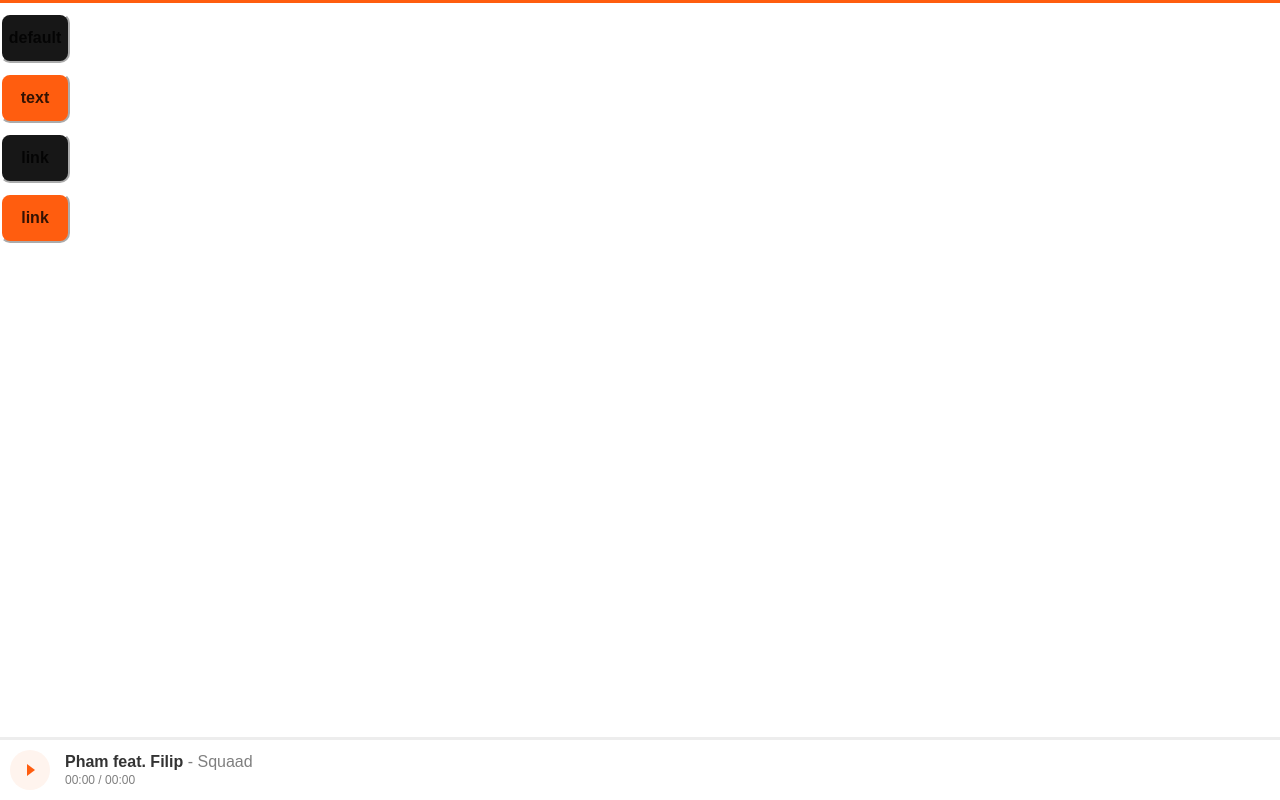
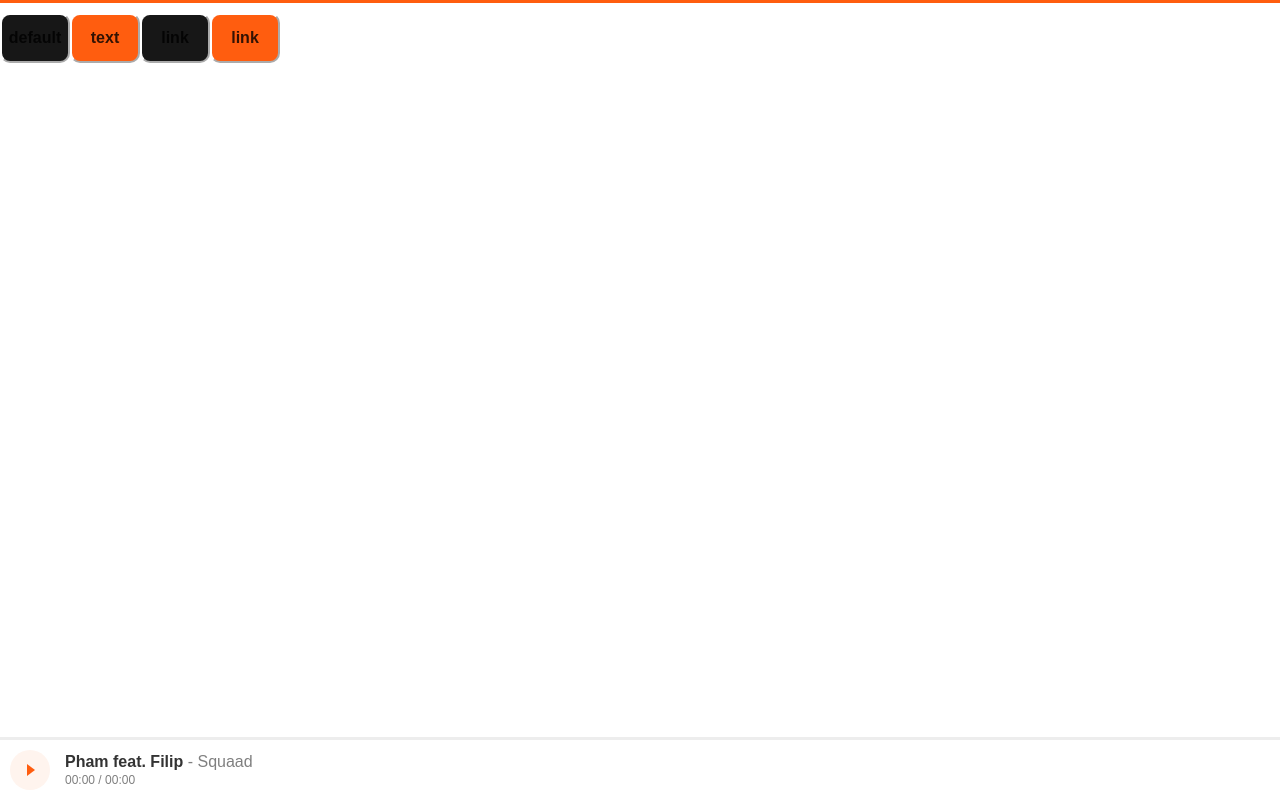
Before and after one commit to akrylo27/DecaLessonsReact, a Next.js app: page / in a window 1280 px wide. Built offline with nearby package versions, Linux system fonts and the light colour scheme.

Commit message:
remove div from button

```diff
--- a/components/Button/Button.jsx
+++ b/components/Button/Button.jsx
@@ -26,7 +26,7 @@ const Button = ({
     }
   };
 
-  return <div>{renderSwitchButton(style, link)}</div>;
+  return renderSwitchButton(style, link);
 };
 
 export default Button;
```
